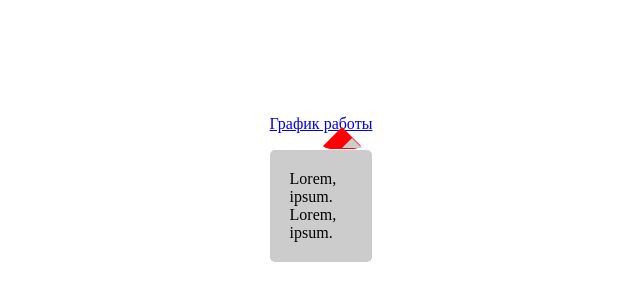
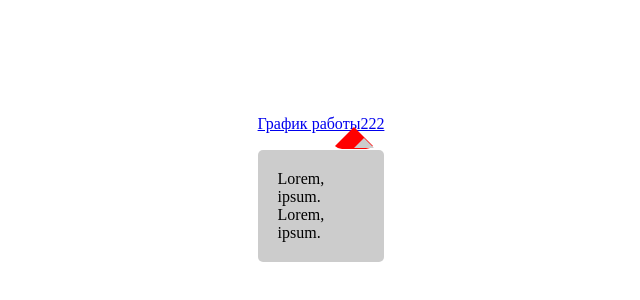
Before and after one commit to NestleDev/test333, a plain HTML site: page index.html in a window 1280 px wide. Shown: the part 284-584 px from the top of the page, without its empty margins (319-959 px from the left). Drawn offline with nearby package versions, Linux system fonts and the light colour scheme.

Commit message:
second commit

```diff
--- a/index.html
+++ b/index.html
@@ -10,7 +10,7 @@
 <body>
     <div class="wrapper">
         <div class="contacts">
-            <a href="#" class="contacts__link">График работы</a>
+            <a href="#" class="contacts__link">График работы222</a>
             <div class="contacts__drop">
                 <ul class="contacts__list">
                     <li class="contscts__item">Lorem, ipsum.</li>
```
